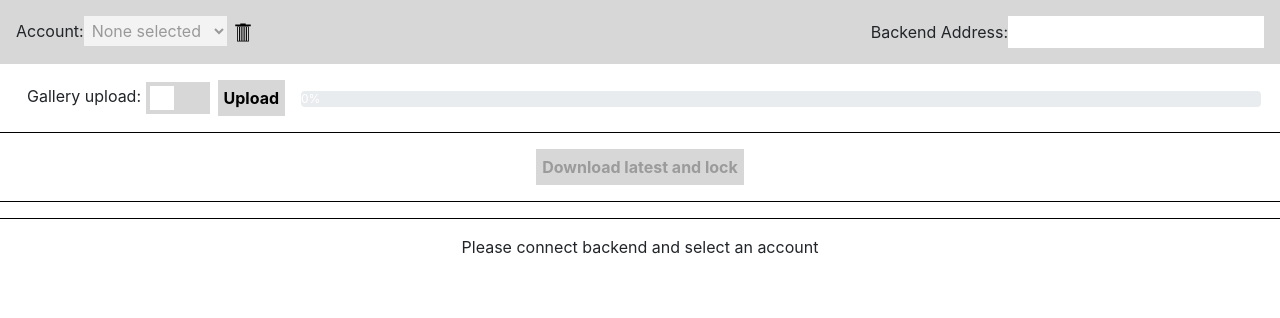
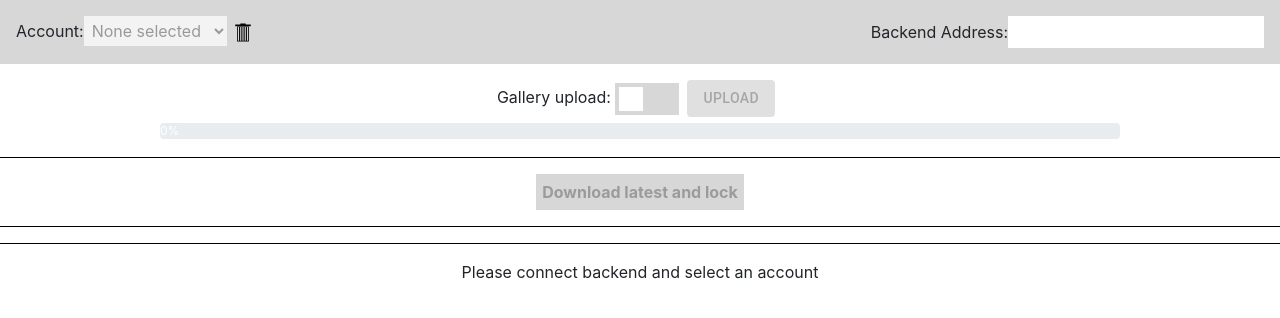
Before and after one commit to michaelcheungkm/picture-layout-organiser, a React (Create React App) app in the folder frontend/: page / in a window 1280 px wide. Shown: the top 318 px of the page. Built offline with nearby package versions, Linux system fonts and the light colour scheme.

Commit message:
Make first changes towards useStyles and make upload button a material-ui button

```diff
--- a/frontend/package.json
+++ b/frontend/package.json
@@ -3,6 +3,7 @@
   "version": "0.1.0",
   "private": true,
   "dependencies": {
+    "@material-ui/core": "^4.6.1",
     "axios": "^0.19.0",
     "dotenv": "^8.1.0",
     "react": "^16.9.0",
--- a/frontend/src/App.js
+++ b/frontend/src/App.js
@@ -4,15 +4,18 @@ import axios from 'axios'
 import './App.css'
 
 import {Progress} from 'reactstrap'
+import {Button} from '@material-ui/core/index'
 
-import Grid from './components/grid/Grid.js'
-import ImageSquare from './components/imageSquare/ImageSquare.js'
-import StatusMessage from './components/statusMessage/StatusMessage.js'
-import EditPage from './components/editPage/EditPage.js'
-import ToggleSwitch from './components/toggleSwitch/ToggleSwitch.js'
+import Grid from './components/grid/Grid'
+import ImageSquare from './components/imageSquare/ImageSquare'
+import StatusMessage from './components/statusMessage/StatusMessage'
+import EditPage from './components/editPage/EditPage'
+import ToggleSwitch from './components/toggleSwitch/ToggleSwitch'
 
-import arraySwap from './ArraySwap.js'
-import partition from './Partition.js'
+import useStyles from './style'
+
+import arraySwap from './ArraySwap'
+import partition from './Partition'
 
 import binIcon from './images/bin.svg'
 
@@ -25,7 +28,7 @@ import {
   deleteAccount,
   uploadUserMedia,
   uploadUserGallery
-  } from './adapters/ManagerAdapter.js'
+  } from './adapters/ManagerAdapter'
 
 require('dotenv').config()
 
@@ -88,6 +91,7 @@ function downloadUrl(url) {
 }
 
 const App = () => {
+  const classes = useStyles()
 
 
   const [backendAddress, setBackendAddress] = useState(null)
@@ -395,8 +399,7 @@ const App = () => {
     // Report disallowed files
     disallowedFiles.forEach(f => reportStatusMessage("Could not upload \"" + f.name + "\" - unsupported type", false))
 
-    // N.B: Content must be saved before upload
-    if (username !== null && saved) {
+    // N.B: Content must be saved before upload - enforced by button disabled
     if (validFiles.length > 0) {
       if (galleryUpload && validFiles.length > 1) {
         if (validFiles.length > MAX_IN_GALLERY) {
@@ -426,11 +429,6 @@ const App = () => {
         )
       }
     }
-    } else {
-      // Should never be reached as inputs are disabled in this case
-      reportStatusMessage("Something went wrong, please try again", false)
-      // N.B: uploading has not been set to true, so we do not need to set it to false here
-    }
 
     // Remove any file from selection
     // Causes confusing behaviour when selecting the same file twice in a row otherwise due to onChange
@@ -445,12 +443,15 @@ const App = () => {
   // Prepare image upload button and functionality
   var imageUploadButton = (
     <span>
-      <button
-        id='upload-button'
+      <Button
+        className={classes.button}
+        disabled={username === null || !saved}
+        variant='contained'
+        color='primary'
         onClick={() => fileUploaderRef.current.click()}
       >
         Upload
-      </button>
+      </Button>
       <input
         type="file" multiple
         id="add-file"
--- /dev/null
+++ b/frontend/src/style.js
@@ -0,0 +1,9 @@
+import { makeStyles } from '@material-ui/core/index'
+
+const useStyles = makeStyles(theme => ({
+    button: {
+        marginRight: theme.spacing(2)
+    }
+}))
+
+export default useStyles
```
Also changed, not shown: frontend/src/theme.js (added, +19 -0 lines), 1 other file (tests, documents, lock files or other folders). Lines whose indentation alone changed are shown as unchanged.
